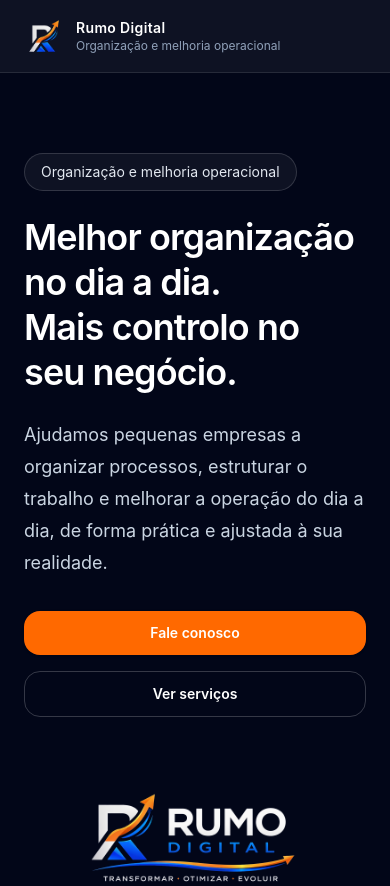
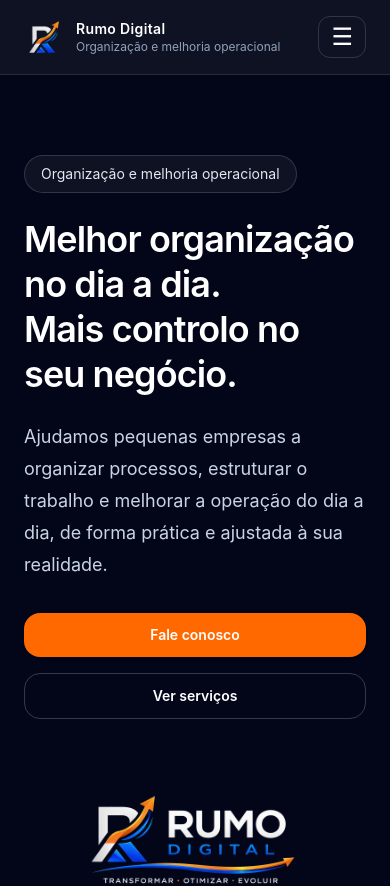
Before and after one commit to joaodmascarenhas/rumo-digital-web, a React (Vite) app: page / in a window 390 px wide. Shown: the top 886 px of the page. Built offline with nearby package versions, Linux system fonts and the light colour scheme.

Commit message:
Hamburguer mobile

```diff
--- a/src/App.jsx
+++ b/src/App.jsx
@@ -1,9 +1,11 @@
 import logoFull from "./assets/rumo_digital_transparent_real.png";
 import logoIcon from "./assets/logo-icon.png";
+import { useState } from "react";
 import { useForm, ValidationError } from "@formspree/react";
 
 export default function App() {
   const [state, handleSubmit] = useForm("mvzvvzaa");
+  const [menuOpen, setMenuOpen] = useState(false);
 
 const services = [
   {
@@ -185,7 +187,41 @@
         Contactos
       </a>
     </nav>
+
+    <button
+      type="button"
+      onClick={() => setMenuOpen(!menuOpen)}
+      className="rounded-xl border border-white/15 px-3 py-2 text-2xl leading-none text-white md:hidden"
+      aria-label="Abrir menu"
+    >
+      ☰
+    </button>
   </div>
+
+  {menuOpen && (
+    <nav className="border-t border-white/10 bg-slate-950 px-6 py-4 text-sm text-slate-300 md:hidden">
+      <div className="flex flex-col gap-4">
+        <a onClick={() => setMenuOpen(false)} href="#inicio">
+          Início
+        </a>
+        <a onClick={() => setMenuOpen(false)} href="#servicos">
+          Serviços
+        </a>
+        <a onClick={() => setMenuOpen(false)} href="#como-trabalhamos">
+          Como Trabalhamos
+        </a>
+        <a onClick={() => setMenuOpen(false)} href="#sobre-nos">
+          Sobre nós
+        </a>
+        <a onClick={() => setMenuOpen(false)} href="#perguntas-frequentes">
+          Perguntas Frequentes
+        </a>
+        <a onClick={() => setMenuOpen(false)} href="#contactos">
+          Contactos
+        </a>
+      </div>
+    </nav>
+  )}
 </header>
 
       <section id="inicio" className="scroll-mt-24 bg-slate-950 text-white">
```
Lines whose indentation alone changed are shown as unchanged.
